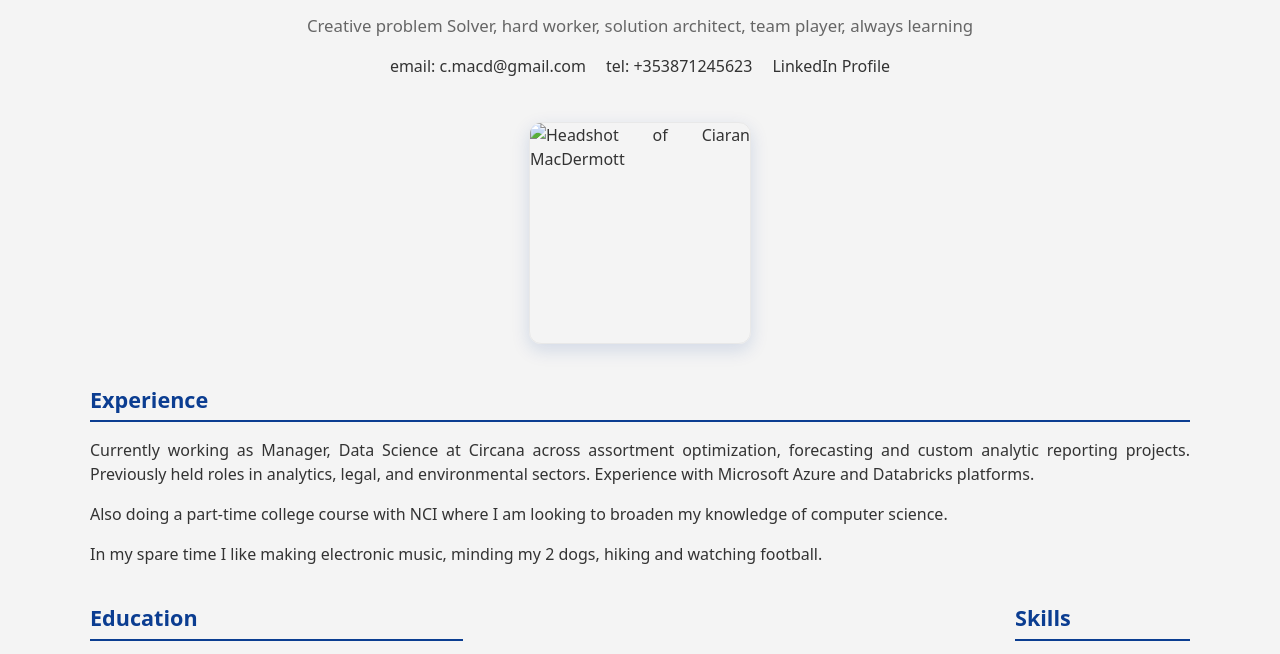
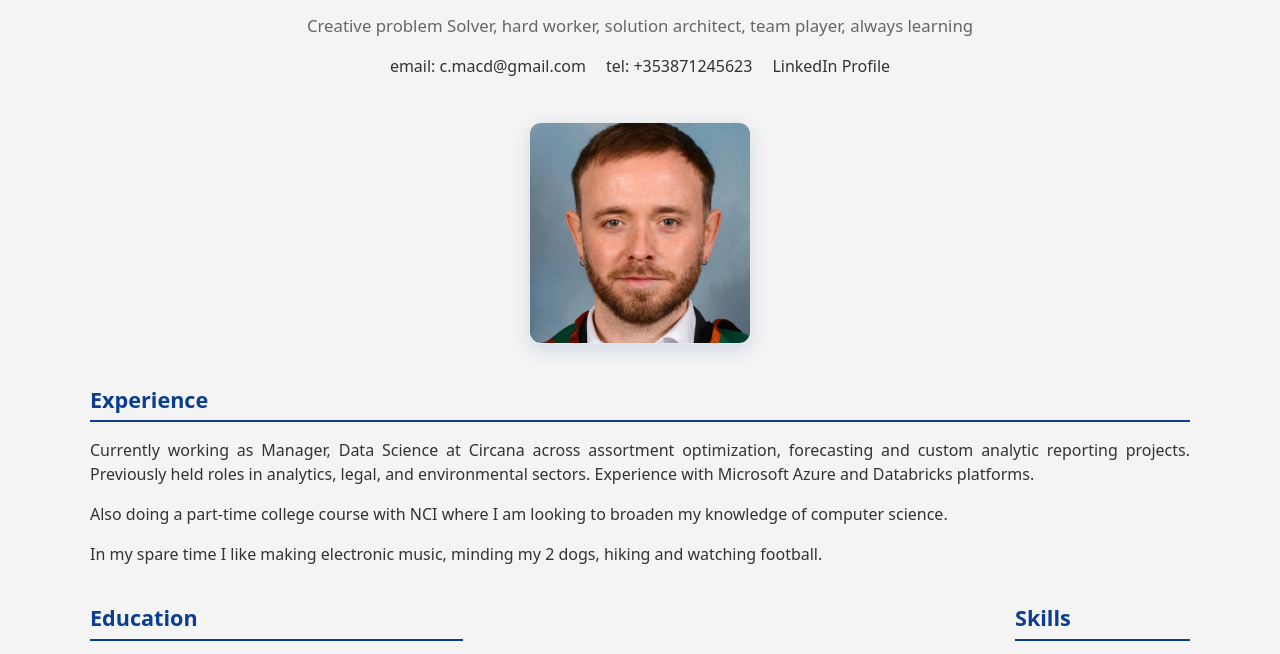
Before and after one commit to Ciaran-MacDermott/Ciaran-MacDermott.github.io, a plain HTML site: page index.html in a window 1280 px wide. Shown: the part 115-769 px from the top of the page. Drawn offline with Linux system fonts and the light colour scheme.

Commit message:
Update index.html

```diff
--- a/index.html
+++ b/index.html
@@ -31,10 +31,7 @@
       <!-- Full-width photo card above the 3 boxes -->
       <article class="card card--wide profile-card" aria-label="Profile Photo">
         <img
-          class="profile-photo"
-         src="me.jpg"
-		 alt="Headshot of Ciaran MacDermott"
-        />
+          class="profile-photo" src="me.png"  alt="Headshot of Ciaran MacDermott"/>
       </article>
 	      <article class="card">
         <h2 class="section-title">Experience</h2>
```
